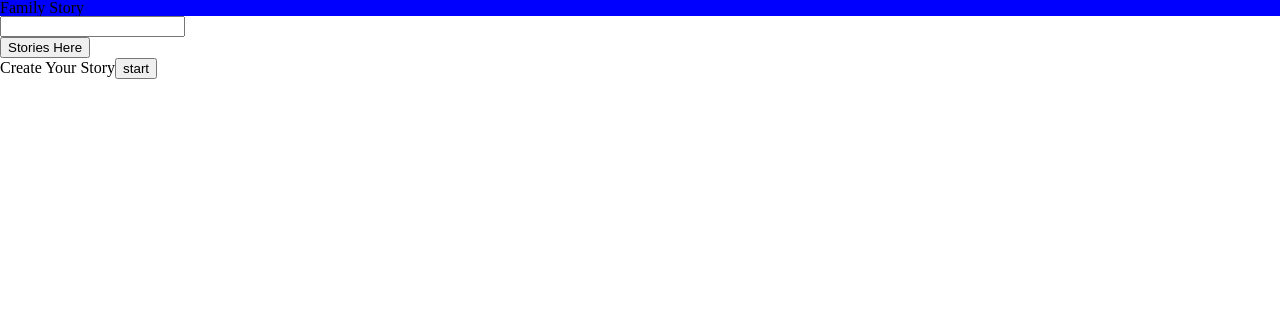
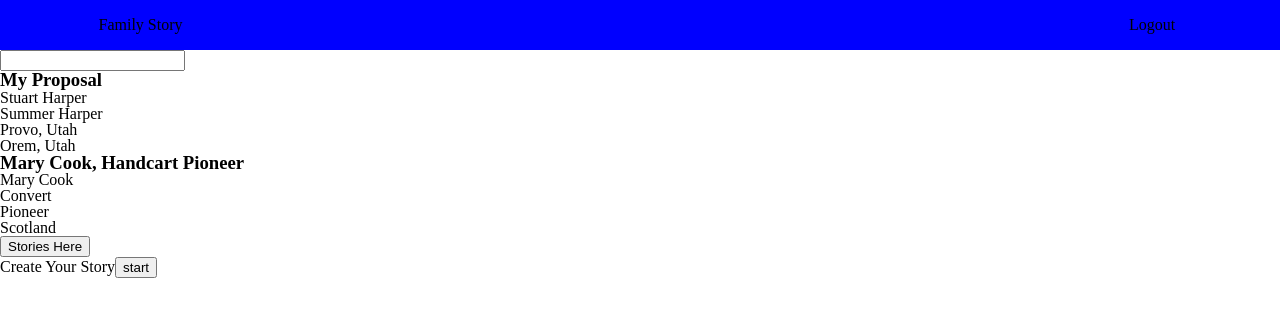
Before and after one commit to family-story/family-story, a React (Create React App) app: page /home in a window 1280 px wide. Shown: the top 316 px of the page. Built offline with nearby package versions, Linux system fonts and the light colour scheme.

Commit message:
individual stories and their tags are being displayed

```diff
--- a/src/Components/NavBar/NavBar.js
+++ b/src/Components/NavBar/NavBar.js
@@ -3,7 +3,8 @@ import React from 'react'
 export default function NavBar(props){
    return (
     <div className='navbar'>
-      Family Story
+      <span> Family Story </span>
+      {props.logout ? <a className = 'logout'> Logout </a>: null }
     </div>
   )
 }
--- a/src/Components/NavBar/_NavBar.scss
+++ b/src/Components/NavBar/_NavBar.scss
@@ -1,3 +1,19 @@
 .navbar {
   background-color: blue;
+  display: grid;
+  grid-template-columns: 1fr 3fr 1fr;
+  grid-template-rows: 50px;
+
+    span {
+      padding-left: 25px;
+      justify-self: center;
+      align-self: center;
+    }
+
+    .logout {
+      grid-column: 3;
+      justify-self: center;
+      align-self: center;
+    }
+
 }
--- a/src/Styles/Main.css
+++ b/src/Styles/Main.css
@@ -44,4 +44,15 @@ table {
   border-spacing: 0; }
 
 .navbar {
-  background-color: blue; }
+  background-color: blue;
+  display: grid;
+  grid-template-columns: 1fr 3fr 1fr;
+  grid-template-rows: 50px; }
+  .navbar span {
+    padding-left: 25px;
+    justify-self: center;
+    align-self: center; }
+  .navbar .logout {
+    grid-column: 3;
+    justify-self: center;
+    align-self: center; }
--- a/src/Views/Home/Home.js
+++ b/src/Views/Home/Home.js
@@ -4,13 +4,88 @@ import { Link } from 'react-router-dom'
 import NavBar from '../../Components/NavBar/NavBar'
 
 class Home extends Component {
+  constructor(props){
+    super(props);
+
+    this.state = {
+      stories: []
+    }
+  }
+
+  componentDidMount(){
+    this.setState({
+      stories: [
+        {
+            "story_id": 1,
+            "user_id": 1,
+            "story_title": "My Proposal",
+            "tags": [
+                {
+                    "tag_id": 1,
+                    "tag_str": "Stuart Harper"
+                },
+                {
+                    "tag_id": 2,
+                    "tag_str": "Summer Harper"
+                },
+                {
+                    "tag_id": 3,
+                    "tag_str": "Provo, Utah"
+                },
+                {
+                    "tag_id": 4,
+                    "tag_str": "Orem, Utah"
+                }
+            ]
+        },
+        {
+            "story_id": 2,
+            "user_id": 1,
+            "story_title": "Mary Cook, Handcart Pioneer",
+            "tags": [
+                {
+                    "tag_id": 5,
+                    "tag_str": "Mary Cook"
+                },
+                {
+                    "tag_id": 6,
+                    "tag_str": "Convert"
+                },
+                {
+                    "tag_id": 7,
+                    "tag_str": "Pioneer"
+                },
+                {
+                    "tag_id": 8,
+                    "tag_str": "Scotland"
+                }
+            ]
+        }
+     ]
+    })
+  }
+
 
   render(){
+    let stories = this.state.stories.map(story=>{
+        let tags = story.tags.map(tag=>{
+          return (
+            <p>{tag.tag_str}</p>
+          )
+        })
+      return (
+        <div>
+          <h3>{story.story_title}</h3>
+          {tags}
+        </div>
+      )
+    })
     return(
       <div>
-          <NavBar/>
+        <NavBar logout = {true}/>
         <input/>
         <div>
+          {stories}
           <Link to = '/story'><button> Stories Here </button></Link>
         </div>
 
```
